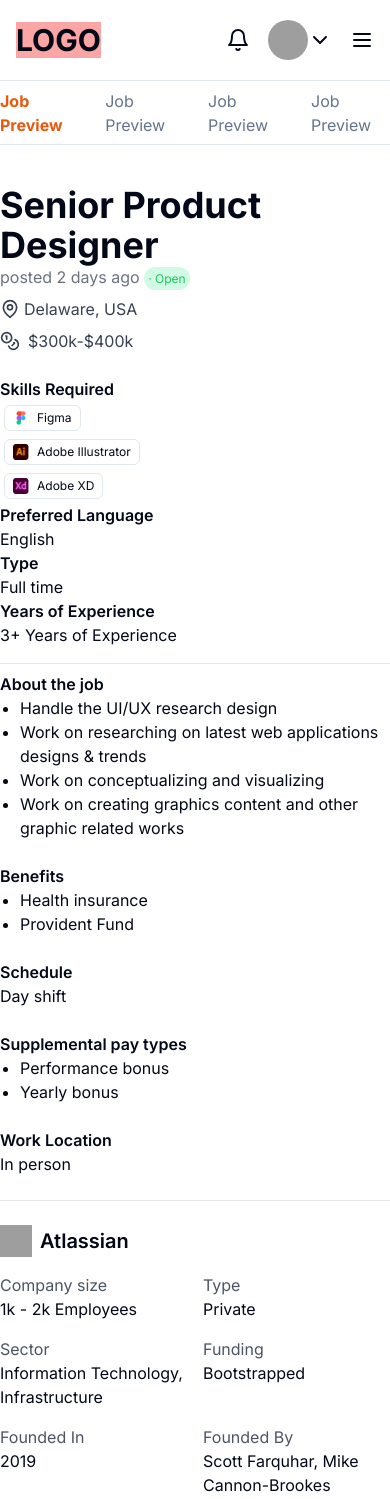
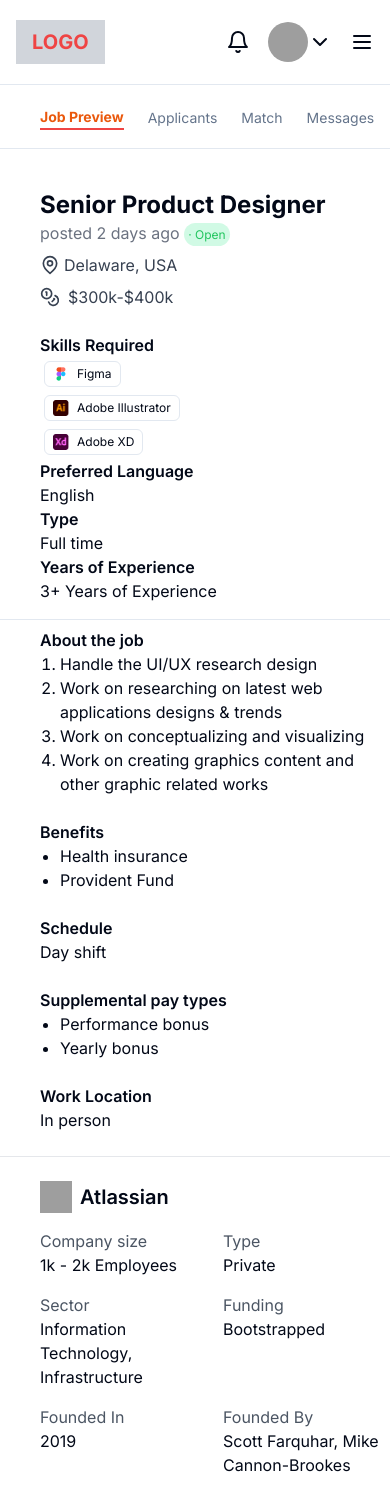
Before and after one commit to Introfect/cladex, a Next.js app: page / in a window 390 px wide. Shown: the top 1499 px of the page. Built offline with nearby package versions, Linux system fonts and the light colour scheme; grey boxes are pictures that could not be loaded.

Commit message:
responsive and minor changes

```diff
--- a/src/components/CompanyDetails.tsx
+++ b/src/components/CompanyDetails.tsx
@@ -2,7 +2,7 @@
 
 const CompanyDetails = () => {
   return (
-    <div className=" mx-auto bg-white border-t border-gray-200 md:pl-16 py-6">
+    <div className=" mx-auto bg-white border-t border-gray-200 pl-10 md:pl-20 py-6">
       <div className="flex items-center mb-4 ">
         <img src="/image4.png" alt="Atlassian Logo" className="w-8 h-8 mr-2" />
         <h2 className="text-xl font-semibold">Atlassian</h2>
--- a/src/components/Header.tsx
+++ b/src/components/Header.tsx
@@ -4,9 +4,9 @@
 const Header = () => {
   return (
     <div className='border-b  mb-2 mt-10'>
-        <div className=' md:pl-20'>
+        <div className='pl-10 md:pl-20'>
     <div className=" flex flex-col md:flex-row md:items-center ">
-      <h1 className="text-4xl font-bold ">Senior Product Designer</h1>
+      <h1 className="text-2xl md:text-4xl font-bold ">Senior Product Designer</h1>
       <p className="text-gray-500 md:ml-4">posted 2 days ago <span className="text-green-500 bg-emerald-100 text-xs rounded-full p-1">· Open</span></p>
     </div>
     <JobDetails/>
--- a/src/components/JobDescription.tsx
+++ b/src/components/JobDescription.tsx
@@ -2,15 +2,15 @@
 
 const JobDescription = () => {
   return (
-    <div className='md:pl-16'>
+    <div className='pl-10 md:pl-20'>
       <div className="mb-6">
         <h3 className="font-semibold">About the job</h3>
-        <ul className="list-disc pl-5">
+        <ol className="list-decimal pl-5">
           <li>Handle the UI/UX research design</li>
           <li>Work on researching on latest web applications designs & trends</li>
           <li>Work on conceptualizing and visualizing</li>
           <li>Work on creating graphics content and other graphic related works</li>
-        </ul>
+        </ol>
       </div>
 
       <div className="mb-6">
--- a/src/components/JobPage.tsx
+++ b/src/components/JobPage.tsx
@@ -12,31 +12,31 @@
 const JobPage=()=> {
   return (
     <div className='w-full'>
-    <div className=" h-16 w-full md:pl-16 border-b">
+    <div className=" h-16 w-full pl-10 md:pl-20 border-b">
        <ul className="flex h-full  items-center gap-6 list-none">
-          <li>
-            <Link className='  rounded-full font-bold text-orange-600' href="#">Job Preview</Link>
+          <li className='border-b-2 border-red-500 '>
+            <Link className=' border-red-500 text-sm md:text-md font-bold text-orange-600' href="#">Job Preview</Link>
           </li>
           <li>
-            <Link className='  rounded-full  text-slate-500' href="#">Job Preview</Link>
+            <Link className='  rounded-full text-sm md:text-md text-slate-500' href="#">Applicants</Link>
           </li>
           <li>
-            <Link className='  rounded-full  text-slate-500' href="#">Job Preview</Link>
+            <Link className='  rounded-full text-sm md:text-md text-slate-500' href="#">Match</Link>
           </li>
           <li>
-            <Link className=' rounded-full  text-slate-500' href="#">Job Preview</Link>
+            <Link className=' rounded-full text-sm md:text-md text-slate-500' href="#">Messages</Link>
           </li>
 
     </ul>
 
   </div>
-  <div className="flex flex-col md:flex-row">
+  <div className="flex flex-col lg:flex-row">
       <div className="md:w-4/5 md:pr-8">
         <Header />
         <JobDescription />
         <CompanyDetails />
       </div>
-      <div className="md:w-1/5">
+      <div className="lg:w-1/5">
         <Sidebar />
       </div>
     </div>
--- a/src/components/Navbar.tsx
+++ b/src/components/Navbar.tsx
@@ -15,13 +15,13 @@
   const pathName= usePathname()
   return (
     <header className="w-full sticky right-0 left-0 bg-white top-0 py-5 px-4 backdrop-blur-lg z-[100] flex items-center border-b-[1px] justify-between">
-      <aside className="flex items-center gap-[2px] bg-red-300">
-        <p className="text-3xl font-bold">LOGO</p>
+      <aside className="flex items-center gap-[2px] bg-gray-300 px-4 py-2">
+        <p className="text-xl font-bold text-red-500">LOGO</p>
       </aside>
       <nav
 
       className=" hidden md:block border p-2 rounded-full">
-        <ul className="flex items-center space-x-20 list-none">
+        <ul className="flex items-center md:space-x-0 lg:space-x-20 list-none">
           <li>
             <Link className={clsx("px-4 py-4 rounded-full font-semibold text-gray-500 flex",
               {
--- a/src/components/Sidebar.tsx
+++ b/src/components/Sidebar.tsx
@@ -3,7 +3,7 @@
 
 const Sidebar = () => {
   return (
-    <div className="h-full bg-gray-100/40 mx-auto shadow-md p-4 border-l">
+    <div className="h-full w-full bg-gray-100/40 mx-auto shadow-md p-4 border-l">
       <div className="flex justify-between space-x-2 mb-4">
         <button className="bg-red-100 text-red-600 px-4 py-2 rounded-lg flex items-center justify-center w-full border border-[#DC4A2D]">
         <Trash2 className='w-4 mr-2' />
```
